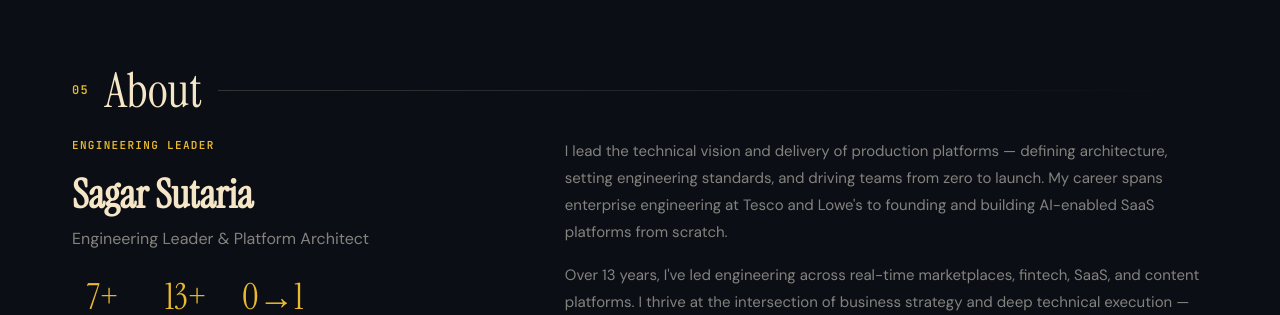
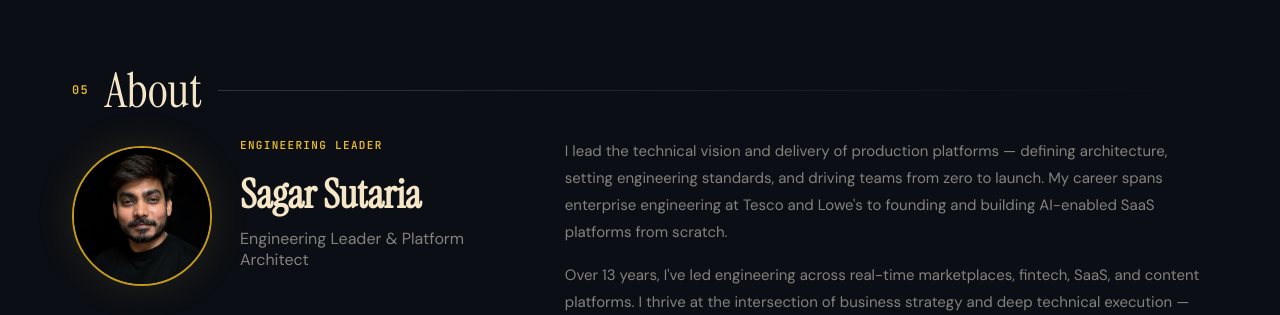
Before and after one commit to sagar-quantalynk/tech-portfolio, a website: page index.html in a window 1280 px wide. Shown: the part 4940-5255 px from the top of the page. Drawn offline with Linux system fonts and the light colour scheme.

Commit message:
feat: add profile photo to About section with gold accent border

```diff
--- a/index.html
+++ b/index.html
@@ -1623,9 +1623,14 @@ body::before {
 
     <div class="bio-grid">
       <div>
-        <div class="bio-label">Engineering Leader</div>
-        <h2 class="bio-name">Sagar Sutaria</h2>
-        <p class="bio-role">Engineering Leader & Platform Architect</p>
+        <div class="bio-photo-block" style="display: flex; align-items: center; gap: 28px; margin-bottom: 24px;">
+          <img src="assets/sagar.jpg" alt="Sagar Sutaria" style="width: 140px; height: 140px; border-radius: 50%; border: 2px solid var(--gold-dim); box-shadow: 0 0 40px rgba(232, 185, 49, 0.12); object-fit: cover; flex-shrink: 0;">
+          <div>
+            <div class="bio-label">Engineering Leader</div>
+            <h2 class="bio-name">Sagar Sutaria</h2>
+            <p class="bio-role">Engineering Leader & Platform Architect</p>
+          </div>
+        </div>
         <div class="bio-stats">
           <div class="stat">
             <div class="stat-number">7+</div>
```
Also changed, not shown: assets/sagar.jpg (added).
